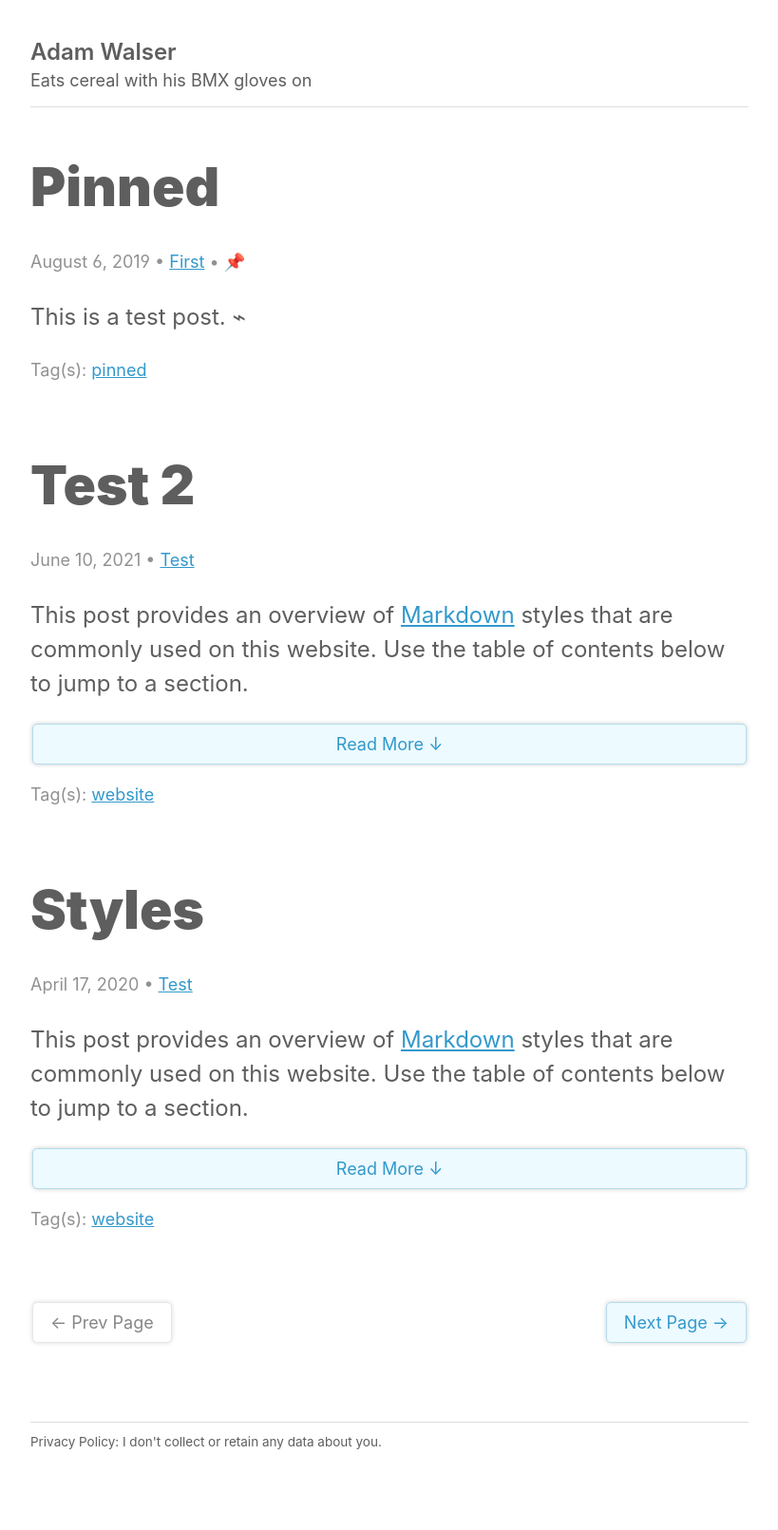
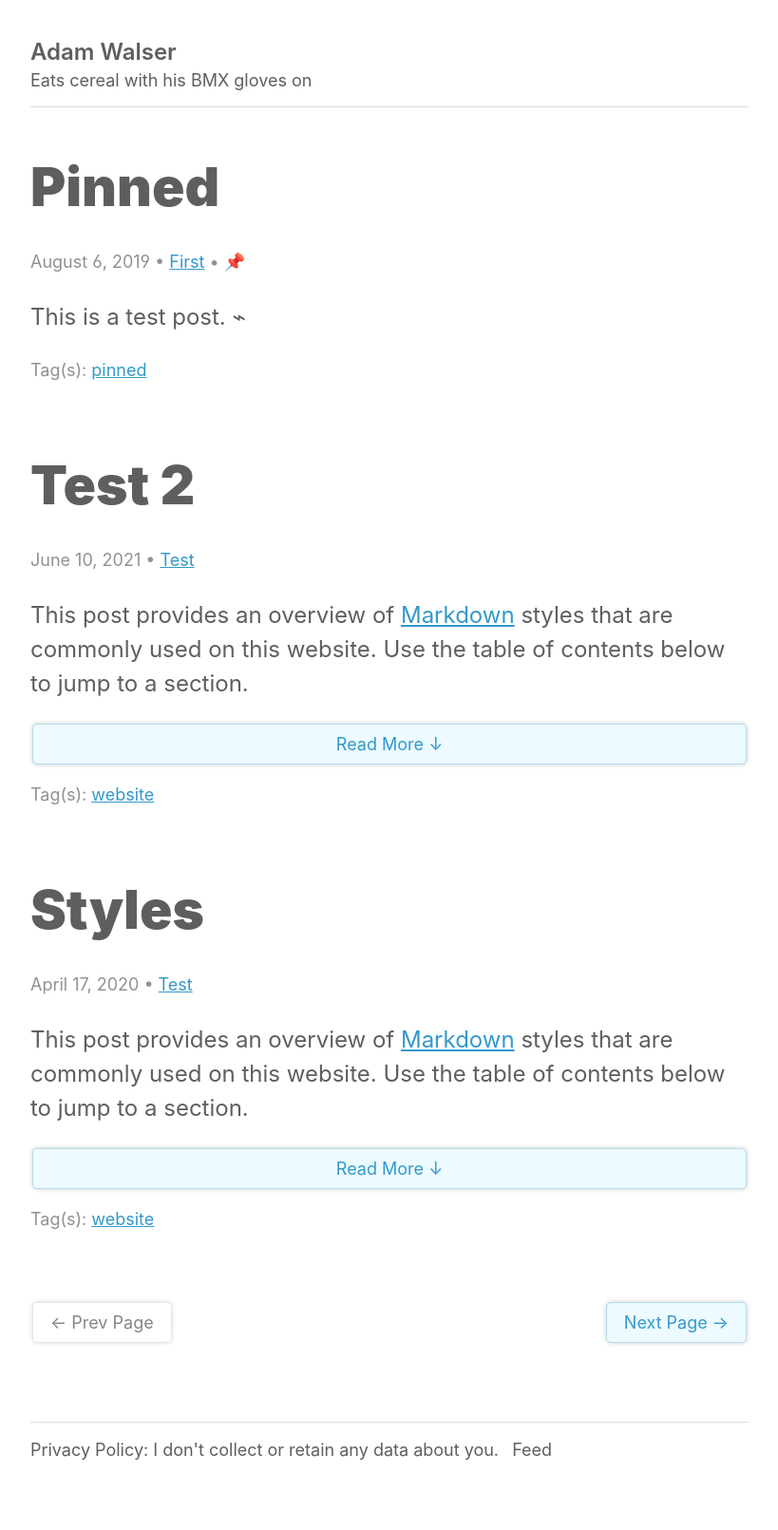
Before and after one commit to ajpwalser/ajpwalser.github.io, a Jekyll site: the page built from index.html, in a window 1280 px wide. Shown: the whole page at 95% size, without its empty margins (230-1049 px from the left). Built offline with Jekyll 4.4.1, drawn with Linux system fonts in a browser that asks for light colours; some web fonts are replaced; the list of posts is cut into pages by our own code.

Commit message:
Update default.html

```diff
--- a/_layouts/default.html
+++ b/_layouts/default.html
@@ -29,7 +29,10 @@
    </main>
    <footer>
       <hr>
-      <aside>Privacy Policy: I don't collect or retain any data about you.</aside>
+       <ul>
+         <li>Privacy Policy: I don't collect or retain any data about you.</li>
+         <li><a href="{{ '/feed.xml' | prepend: site.baseurl | prepend: site.url }}">Feed</a></li>
+        </ul>
    </footer>
       </div>
 {% include new-window-fix.html %}
```
